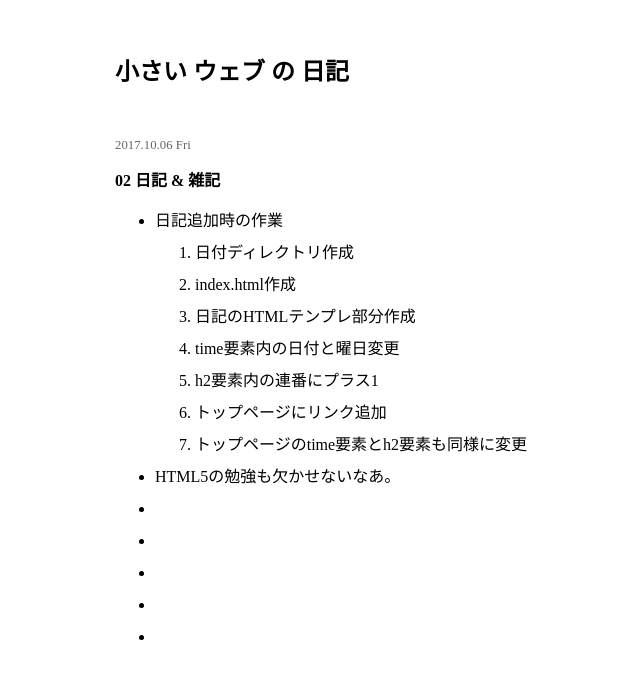
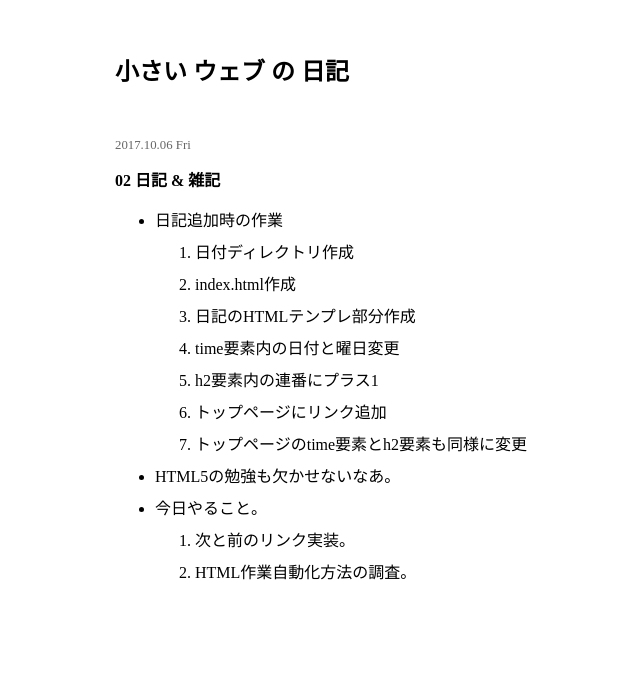
Before and after one commit to faketurn/faketurn.github.io, a plain HTML site: page 20171006/index.html in a window 1280 px wide. Shown: the whole page, without its empty margins (85-725 px from the left). Drawn offline with Linux system fonts and the light colour scheme.

Commit message:
added Diary.

```diff
--- a/20171006/index.html
+++ b/20171006/index.html
@@ -28,11 +28,13 @@
 </ol>
 
 </li><li>HTML5の勉強も欠かせないなあ。
-</li><li>
-</li><li>
-</li><li>
-</li><li>
-</li><li>
+</li><li>今日やること。
+
+<ol>
+	<li>次と前のリンク実装。</li>
+	<li>HTML作業自動化方法の調査。</li>
+</ol>
+
 </li>
 </ul>
 
```
